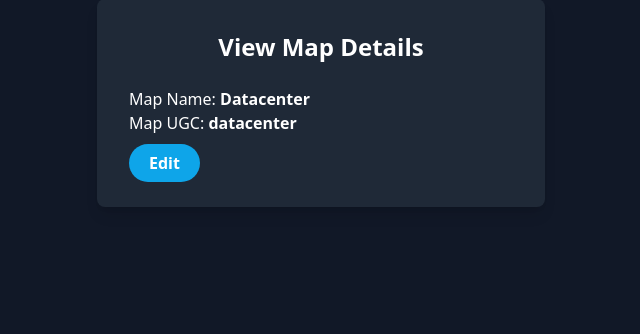
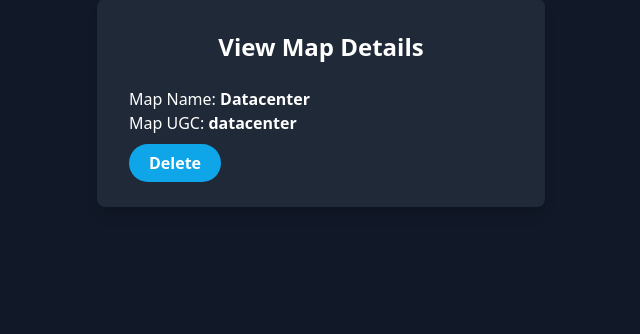
Before and after one commit to Granther/pavlov-webrcon, a Flask app: page /map/1 in a window 1280 px wide. Shown: the part 369-703 px from the top of the page, without its empty margins (319-959 px from the left). Run offline with Flask 3, Linux system fonts and the light colour scheme; data comes from the database, SQL or seed files in the repository; parts of the project's set-up code (start-up, migrations or seed data) failed here and were passed over; some libraries are stand-ins or nearby versions.

Commit message:
Fixed typo in forms, edit->delete in component

```diff
--- a/forms.py
+++ b/forms.py
@@ -16,7 +16,7 @@ class SelectProfileForm(FlaskForm):
 class ModPackForm(FlaskForm):
     name = StringField('Modpack Name', validators=[DataRequired()], render_kw={"class": "border border-black rounded-lg text-black px-2 py-1 focus:outline-none w-full text-lg", "autocomplete":"off"})
     mods = QuerySelectMultipleFieldWithChecks("Mods")
-    submit = SubmitField('Sumbit', render_kw={"class": "bg-sky-500 hover:bg-sky-700 text-black py-2 px-5 rounded-full font-bold text-md transition duration-300"})
+    submit = SubmitField('Submit', render_kw={"class": "bg-sky-500 hover:bg-sky-700 text-black py-2 px-5 rounded-full font-bold text-md transition duration-300"})
 
 class NewProfileForm(FlaskForm):
     name = StringField('Name', validators=[DataRequired()], render_kw={"class": "border border-black rounded-lg text-black px-2 py-1 focus:outline-none w-full text-lg", "autocomplete":"off"})
--- a/templates/component.html
+++ b/templates/component.html
@@ -18,7 +18,7 @@
             <p>{{ type }} UGC: <a href="{{ modio_url }}" target="_blank"><strong>{{ component.UGCId }}</strong></a></p>
         </div>
         <p>
-            <a class="bg-sky-500 hover:bg-sky-700 text-white py-2 px-5 mb-5 rounded-full font-bold text-md transition duration-300" href="{{ url_for('delete_component', ugc_type=type, ugcid=component.UGCId) }}">Edit</a>
+            <a class="bg-sky-500 hover:bg-sky-700 text-white py-2 px-5 mb-5 rounded-full font-bold text-md transition duration-300" href="{{ url_for('delete_component', ugc_type=type, ugcid=component.UGCId) }}">Delete</a>
         </p>
     </div>
 </div>
```
